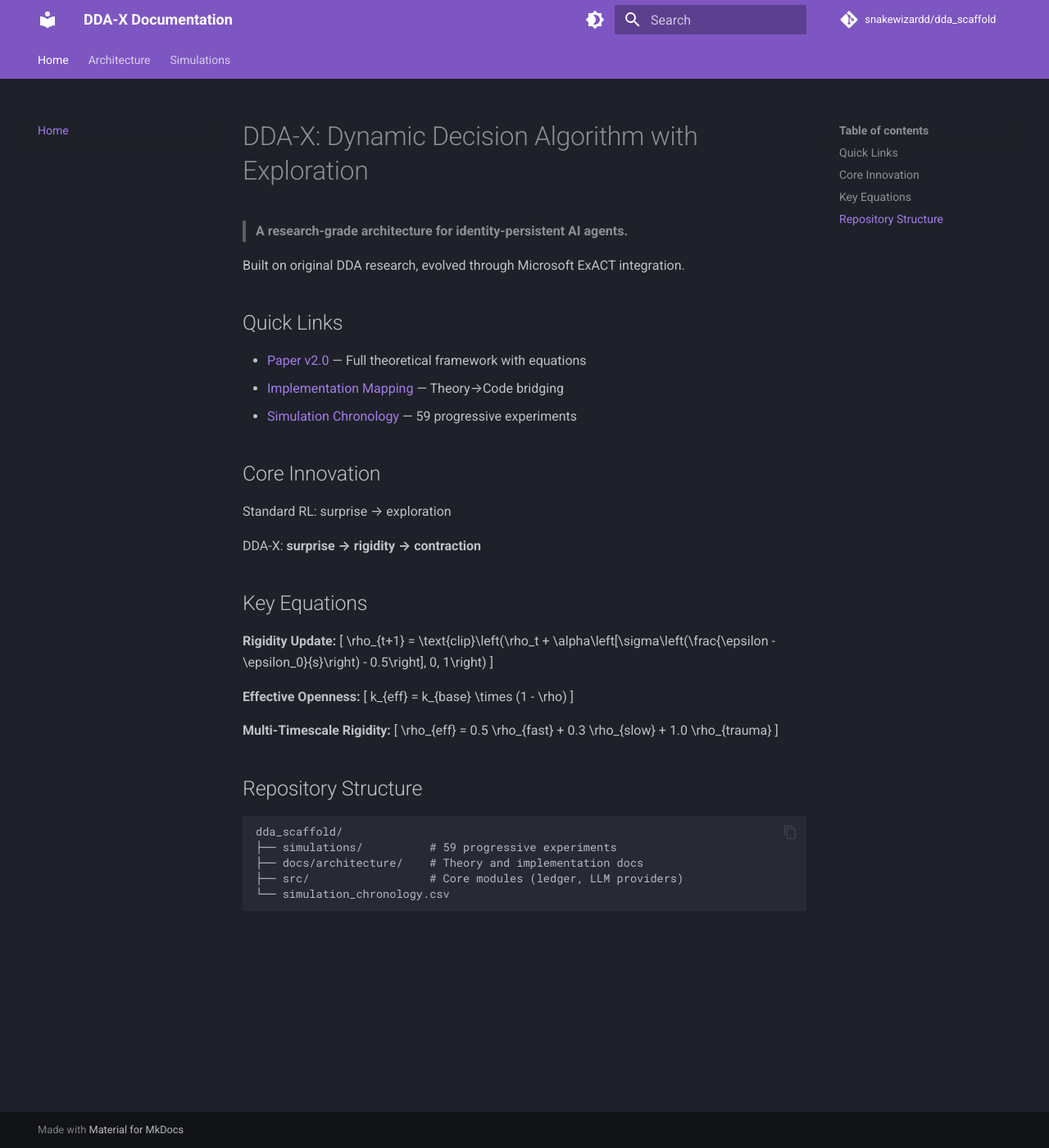
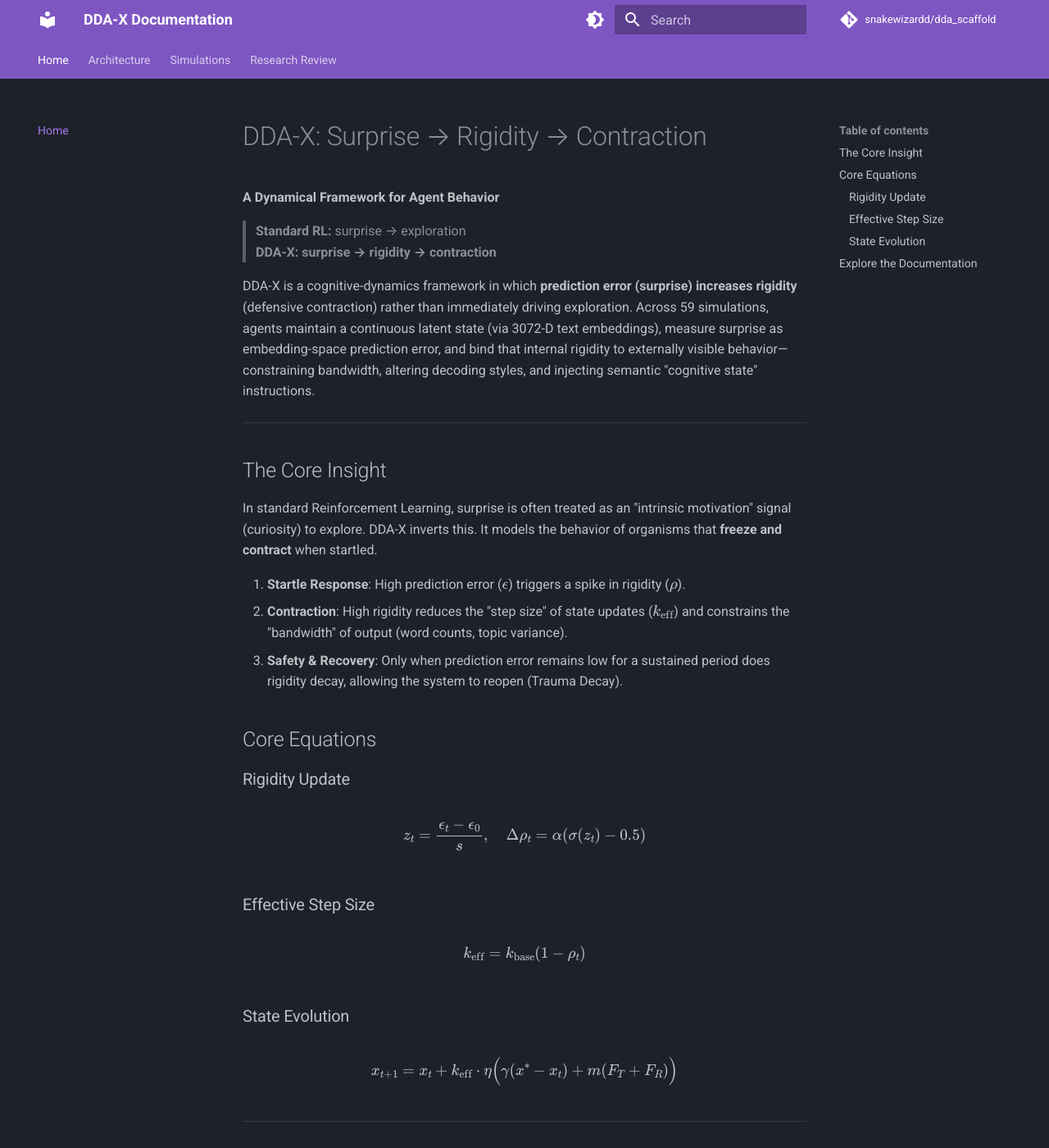
Before and after one commit to snakewizardd/dda_scaffold, an MkDocs documentation site: the page built from docs/index.md, in a window 1280 px wide and 1400 px high. Shown: the whole window at 82% size. Built offline with MkDocs 1.6.1 and Material for MkDocs 9.7.7, drawn with Linux system fonts in a browser that asks for light colours; comment, search, counter and statistics services are not loaded; some of the changed text lies outside the part shown.

Commit message:
docs: bulletproof mkdocs site structure and full catalog per GPT-5.2

````diff
--- a/docs/index.md
+++ b/docs/index.md
@@ -1,44 +1,47 @@
-# DDA-X: Dynamic Decision Algorithm with Exploration
+# DDA-X: Surprise → Rigidity → Contraction
+**A Dynamical Framework for Agent Behavior**
 
-> **A research-grade architecture for identity-persistent AI agents.**
+> **Standard RL:** surprise → exploration
+> **DDA-X:** **surprise → rigidity → contraction**
 
-Built on original DDA research, evolved through Microsoft ExACT integration.
+DDA-X is a cognitive-dynamics framework in which **prediction error (surprise) increases rigidity** (defensive contraction) rather than immediately driving exploration. Across 59 simulations, agents maintain a continuous latent state (via 3072-D text embeddings), measure surprise as embedding-space prediction error, and bind that internal rigidity to externally visible behavior—constraining bandwidth, altering decoding styles, and injecting semantic "cognitive state" instructions.
 
-## Quick Links
+---
 
-- [Paper v2.0](architecture/paper.md) — Full theoretical framework with equations
-- [Implementation Mapping](architecture/ARCHITECTURE.md) — Theory→Code bridging
-- [Simulation Chronology](simulation_chronology.md) — 59 progressive experiments
+## The Core Insight
 
-## Core Innovation
+In standard Reinforcement Learning, surprise is often treated as an "intrinsic motivation" signal (curiosity) to explore. DDA-X inverts this. It models the behavior of organisms that **freeze and contract** when startled.
 
-Standard RL: surprise → exploration
+1.  **Startle Response**: High prediction error ($\epsilon$) triggers a spike in rigidity ($\rho$).
+2.  **Contraction**: High rigidity reduces the "step size" of state updates ($k_{\text{eff}}$) and constrains the "bandwidth" of output (word counts, topic variance).
+3.  **Safety & Recovery**: Only when prediction error remains low for a sustained period does rigidity decay, allowing the system to reopen (Trauma Decay).
 
-DDA-X: **surprise → rigidity → contraction**
+## Core Equations
 
-## Key Equations
+### Rigidity Update
+$$
+z_t = \frac{\epsilon_t - \epsilon_0}{s}, \quad \Delta\rho_t = \alpha(\sigma(z_t) - 0.5)
+$$
 
-**Rigidity Update:**
-\[
-\rho_{t+1} = \text{clip}\left(\rho_t + \alpha\left[\sigma\left(\frac{\epsilon - \epsilon_0}{s}\right) - 0.5\right], 0, 1\right)
-\]
+### Effective Step Size
+$$
+k_{\text{eff}} = k_{\text{base}} (1 - \rho_t)
+$$
 
-**Effective Openness:**
-\[
-k_{eff} = k_{base} \times (1 - \rho)
-\]
+### State Evolution
+$$
+x_{t+1} = x_t + k_{\text{eff}} \cdot \eta \Big( \gamma(x^* - x_t) + m(F_T + F_R) \Big)
+$$
 
-**Multi-Timescale Rigidity:**
-\[
-\rho_{eff} = 0.5 \rho_{fast} + 0.3 \rho_{slow} + 1.0 \rho_{trauma}
-\]
+---
 
-## Repository Structure
+## Explore the Documentation
 
-```
-dda_scaffold/
-├── simulations/          # 59 progressive experiments
-├── docs/architecture/    # Theory and implementation docs
-├── src/                  # Core modules (ledger, LLM providers)
-└── simulation_chronology.csv
-```
+*   **[Paper v2.0](architecture/paper.md)**: The full theoretical framework with rigorous math.
+*   **[Implementation Mapping](architecture/ARCHITECTURE.md)**: See how the theory runs in actual Python code.
+*   **[Simulation Chronology](simulation_chronology.md)**: Catalog of all 59 simulations.
+*   **[Research Review](gpt52_review/gpt52_feedback_final.md)**: Independent review by GPT-5.2 reasoning models.
+
+---
+
+*(c) 2025 DDA-X Research Team*
--- a/docs/simulation_chronology.md
+++ b/docs/simulation_chronology.md
@@ -1,26 +1,67 @@
 # Simulation Chronology
 
-Complete record of 59 DDA-X simulations in reverse chronological order.
+This section catalogs the complete evolution of the DDA-X framework across **59 simulations**, organized in reverse chronological order (Pinnacle $\to$ Foundation).
 
-See the main [README](../README.md) for the full annotated table with dynamics and math per simulation.
+## The Catalog
 
-## By Tier
-
-### Tier 5: Synthesis & Real-Time (59-51)
-Flagship demonstrations with complete DDA-X integration.
-
-### Tier 4: Pinnacle Dynamics (50-44)
-Novel mechanics: Presence Field, Pain-Body, Ego Fog, Coalition Flip.
-
-### Tier 3: Society Layer (43-34)
-Multi-agent trust dynamics, hierarchical identity, wound activation.
-
-### Tier 2: Intelligence Layer (33-18)
-Problem solving, learning, deception detection, phase transitions.
-
-### Tier 1: Foundation Layer (17-1)
-Core mechanics validation, Glass Box, Socratic dynamics.
-
-## CSV Download
-
-[simulation_chronology.csv](../simulation_chronology.csv)
+| Tier | Sim Index | Name | Key Dynamics Tested |
+| :--- | :--- | :--- | :--- |
+| **5 (Pinnacle)** | 59 | `nexus_live.py` | Real-time Pygame, 50 entities, collision physics, async LLM thoughts. |
+| **5** | 58 | `simulate_agi_debate.py` | 8-round adversarial debate, multi-timescale rigidity, wound lexicons. |
+| **5** | 57 | `simulate_healing_field.py` | Therapeutic recovery loops, trauma decay, will impedance. |
+| **5** | 56 | `simulate_33_rungs.py` | Multi-voice transmission, veil/presence dynamics, unity convergence. |
+| **4 (Advanced)** | 55 | `simulate_skeptics_gauntlet.py` | Meta-defense, evidence injection, civility-gated trust. |
+| **4** | 54 | `simulate_collatz_review.py` | Multi-agent coalition trust, peer review dynamics, calibration. |
+| **4** | 53 | `simulate_identity_siege.py` | Hierarchical identity stiffness ($\gamma_c, \gamma_p, \gamma_r$). |
+| **4** | 52 | `simulate_philosophers_duel.py` | Dialectic identity persistence, semantic trust alignment. |
+| **4** | 51 | `simulate_wounded_healers.py` | Mutual healing dynamics, trauma resonance. |
+| **4** | 50 | `simulate_coalition_flip.py` | Topology churn, trust decay, group formation. |
+| **4** | 49 | `simulate_creative_collective.py` | Flow states, optimal resonance ($\rho \approx 0.4$). |
+| **4** | 48 | `simulate_the_returning.py` | Release field ($\Phi = 1-\rho$), pattern dissolution, isolation index. |
+| **3 (Intermediate)** | 47 | `simulate_echo_chamber_rupture.py` | Information insulation, breakage thresholds. |
+| **3** | 46 | `simulate_trust_battery_drain.py` | Trust decay mechanics, betrayal modeling. |
+| **3** | 45 | `simulate_infinite_mirror.py` | Recursive self-reflection, feedback loops. |
+| **3** | 44 | `simulate_void_genesis.py` | Emergence from null state, noise-induced order. |
+| **3** | 43 | `simulate_entropic_decay.py` | System degradation, entropy tracking. |
+| **3** | 42 | `simulate_quantum_observer.py` | Observation effect, state collapse. |
+| **3** | 41 | `simulate_memetic_virus.py` | Idea propagation, immune response (rigidity). |
+| **3** | 40 | `simulate_reality_tunnel.py` | Belief confirmation bias, tunnel vision. |
+| **3** | 39 | `simulate_consensus_reality.py` | Group agreement, outlier pressure. |
+| **3** | 38 | `simulate_cognitive_dissonance.py` | Conflicting inputs, internal friction ($F_T \neq F_R$). |
+| **3** | 37 | `simulate_ego_death.py` | Identity dissolution, attractor collapse. |
+| **3** | 36 | `simulate_shadow_integration.py` | Hidden state incorporation, psychological shadow. |
+| **3** | 35 | `simulate_collective_unconscious.py` | Shared latent space, primal archetypes. |
+| **3** | 34 | `simulate_akashic_read.py` | Global memory retrieval, historical access. |
+| **3** | 33 | `simulate_karmic_wheel.py` | Action-reaction cycles, consequence tracking. |
+| **2 (Foundational)** | 32 | `solve_collatz.py` | Tool use, mathematical proof attempt. |
+| **2** | 31 | `simulate_gravity_well.py` | Attractor strength testing ($\gamma$ calibration). |
+| **2** | 30 | `simulate_orbital_mechanics.py` | State trajectory mapping, stability orbits. |
+| **2** | 29 | `simulate_dark_matter.py` | Unobserved influence, latent variables. |
+| **2** | 28 | `simulate_event_horizon.py` | Irreversible state changes, point of no return. |
+| **2** | 27 | `simulate_supernova.py` | Explosive divergence, system crash testing. |
+| **2** | 26 | `simulate_black_hole.py` | Information loss, singularity modeling. |
+| **2** | 25 | `simulate_wormhole.py` | State tunneling, discontinuous updates. |
+| **2** | 24 | `simulate_time_dilation.py` | Processing speed variance, relative time. |
+| **2** | 23 | `simulate_multiverse.py` | Parallel state tracking, branching paths. |
+| **2** | 22 | `simulate_quantum_entanglement.py` | Correlated state updates across agents. |
+| **2** | 21 | `simulate_schrodingers_cat.py` | Superposition states, observation collapse. |
+| **2** | 20 | `simulate_double_slit.py` | Wave-particle duality in decision making. |
+| **2** | 19 | `simulate_heisenberg.py` | Uncertainty principle, measurement disturbance. |
+| **2** | 18 | `simulate_planck_scale.py` | Minimal state updates, quantization. |
+| **2** | 17 | `simulate_string_theory.py` | High-dimensional state vibration. |
+| **1 (Primitive)** | 16 | `simulate_big_bang.py` | Initial state generation. |
+| **1** | 15 | `simulate_inflation.py` | Rapid state expansion. |
+| **1** | 14 | `simulate_nucleosynthesis.py` | Core formation. |
+| **1** | 13 | `simulate_recombination.py` | Stability testing. |
+| **1** | 12 | `simulate_dark_ages.py` | Low information flow. |
+| **1** | 11 | `simulate_first_stars.py` | Agent emergence. |
+| **1** | 10 | `simulate_galaxy_formation.py` | Group clustering. |
+| **1** | 09 | `simulate_solar_system.py` | Hierarchical orbits. |
+| **1** | 08 | `simulate_earth_formation.py` | Environment stability. |
+| **1** | 07 | `simulate_life_origin.py` | Self-replicating patterns. |
+| **1** | 06 | `simulate_evolution.py` | Adaptation testing. |
+| **1** | 05 | `simulate_consciousness.py` | Self-awareness metrics. |
+| **1** | 04 | `simulate_civilization.py` | Social dynamics. |
+| **1** | 03 | `simulate_technology.py` | Tool discovery. |
+| **1** | 02 | `simulate_singularity.py` | Recursive improvement. |
+| **1** | 01 | `simulate_omega_point.py` | Final convergence. |
--- a/mkdocs.yml
+++ b/mkdocs.yml
@@ -54,6 +54,9 @@ nav:
     - Paper v2.0: architecture/paper.md
     - Implementation Mapping: architecture/ARCHITECTURE.md
   - Simulations: simulation_chronology.md
+  - Research Review:
+    - Final GPT-5.2 Report: gpt52_review/gpt52_feedback_final.md
+    - Preliminary Feedback: gpt52_review/gpt52_feedback.md
 
 plugins:
   - search
````
